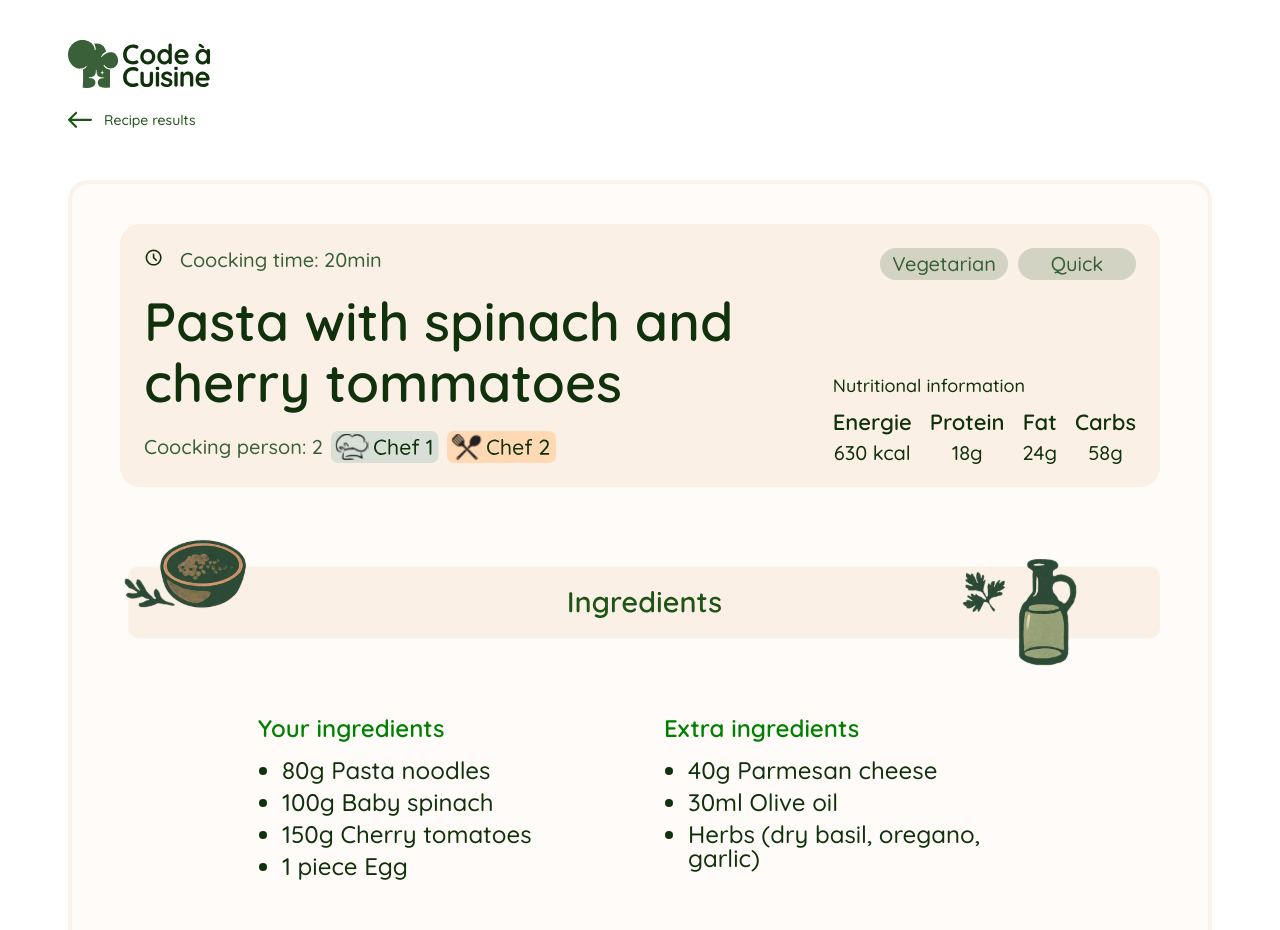
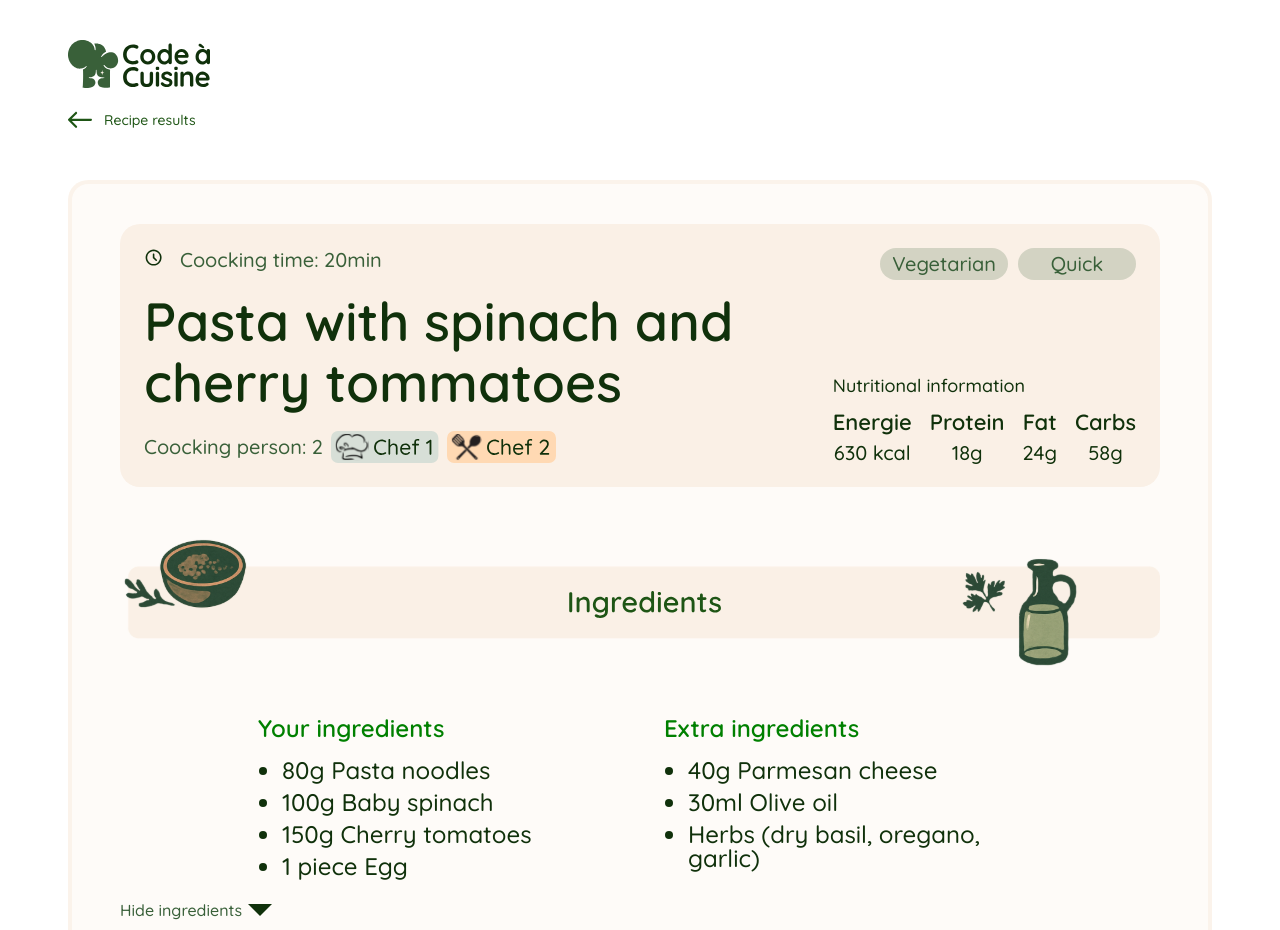
Before and after one commit to FatihYalcin42/code-cuisine, an Angular app: page /preparation in a window 1280 px wide. Shown: the top 930 px of the page. Built offline with nearby package versions, Linux system fonts and the light colour scheme.

Commit message:
feat: add a collapsible ingredient section toggle to the recipe detail page

```diff
--- a/src/app/pages/preparation-page/preparation-page.html
+++ b/src/app/pages/preparation-page/preparation-page.html
@@ -87,6 +87,7 @@
           <h2 class="preparation-card-title preparation-card-title-sr-only" id="ingredients-title">
             Ingredients
           </h2>
+          @if (!ingredientsCollapsed()) {
             <div class="preparation-ingredients-grid">
               <section class="preparation-ingredients-column" aria-labelledby="your-ingredients-title">
                 <h3 class="preparation-ingredients-heading" id="your-ingredients-title">
@@ -112,6 +113,19 @@
                 </ul>
               </section>
             </div>
+          }
+
+          <button
+            type="button"
+            class="preparation-ingredients-toggle"
+            [class.is-collapsed]="ingredientsCollapsed()"
+            [attr.aria-expanded]="!ingredientsCollapsed()"
+            aria-controls="ingredients-title"
+            (click)="toggleIngredients()"
+          >
+            <span>{{ ingredientsCollapsed() ? 'Show ingredients' : 'Hide ingredients' }}</span>
+            <img src="/Icons/arrow_drop_down.svg" width="24" height="24" alt="" aria-hidden="true" />
+          </button>
         </section>
 
         <div class="preparation-section-hero preparation-section-hero-directions" aria-hidden="true">
--- a/src/app/pages/preparation-page/preparation-page.scss
+++ b/src/app/pages/preparation-page/preparation-page.scss
@@ -427,6 +427,33 @@
   letter-spacing: 0;
 }
 
+.preparation-ingredients-toggle {
+  display: inline-flex;
+  align-items: center;
+  gap: 6px;
+  margin: 20px auto 0;
+  padding: 0;
+  border: 0;
+  background: transparent;
+  color: #396039;
+  font-family: 'Quicksand', sans-serif;
+  font-size: 16px;
+  font-style: normal;
+  font-weight: 500;
+  line-height: 20px;
+  letter-spacing: 0;
+  cursor: pointer;
+}
+
+.preparation-ingredients-toggle img {
+  display: block;
+  transition: transform 160ms ease;
+}
+
+.preparation-ingredients-toggle.is-collapsed img {
+  transform: rotate(180deg);
+}
+
 .preparation-directions-section {
   width: 100%;
 }
--- a/src/app/pages/preparation-page/preparation-page.ts
+++ b/src/app/pages/preparation-page/preparation-page.ts
@@ -52,6 +52,7 @@ export class PreparationPageComponent {
   private readonly route = inject(ActivatedRoute);
   private readonly source = this.route.snapshot.queryParamMap.get('from');
   protected readonly isLiked = signal(false);
+  protected readonly ingredientsCollapsed = signal(false);
   private readonly cookingPersons = computed(
     () => Math.max(1, this.recipeGeneration.lastUsedPreferences()?.persons ?? PREPARATION_PAGE_FALLBACK_PERSONS),
   );
@@ -158,6 +159,10 @@ export class PreparationPageComponent {
     }
   }
 
+  protected toggleIngredients(): void {
+    this.ingredientsCollapsed.update((value) => !value);
+  }
+
   private getLikedRecipeStorageKey(recipeTitle: string): string {
     return `liked-recipe:${recipeTitle.trim().toLowerCase()}`;
   }
```
Lines whose indentation alone changed are shown as unchanged.
